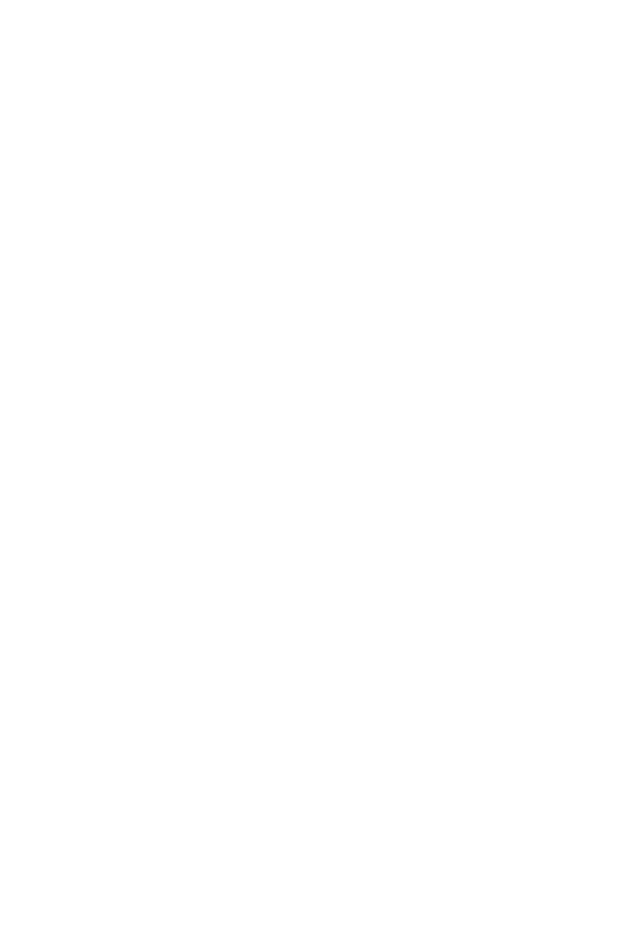
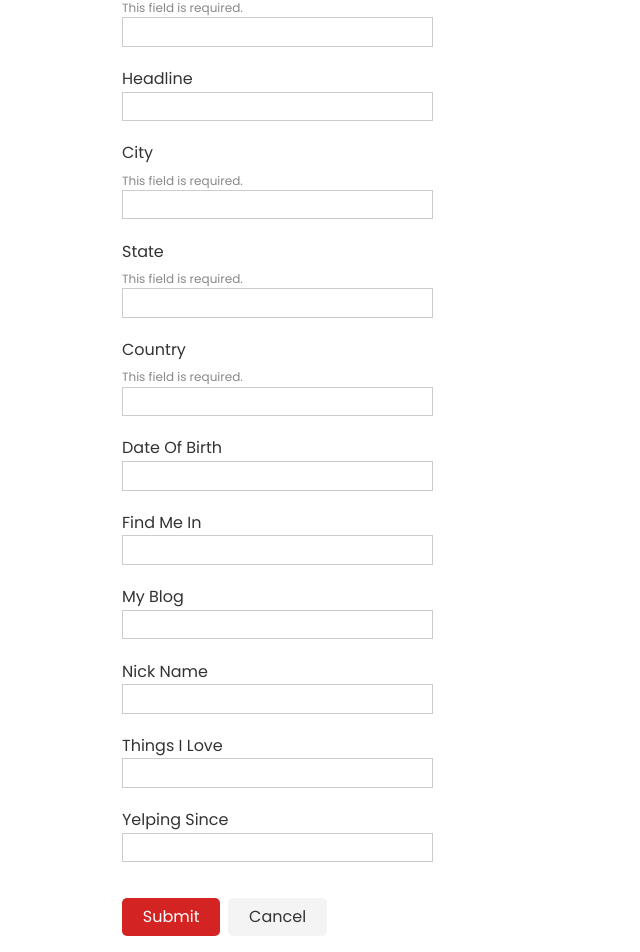
Before and after one commit to harika517/yelp-cmpe273-lab2, a React (Create React App) app in the folder frontend/: page /edituserprofile in a window 1280 px wide. Shown: the part 258-1210 px from the top of the page, without its empty margins (0-640 px from the left). Before the commit the page ends 800 px from the top, so only its background shows below. Built offline with nearby package versions, Linux system fonts and the light colour scheme; no server answers.

Commit message:
Restaurants page Configured

```diff
--- a/frontend/src/App.css
+++ b/frontend/src/App.css
@@ -100,8 +100,8 @@
 /******** Restaurant Menu Images*****/
 
 img {
-    width: 240px;
-    height: 265px;
+    width: 200px;
+    height: 200px;
 }
 
 
@@ -792,8 +792,7 @@
 
 /* Profiles Page */
 
-
-/* .profile {
+.profile {
     display: grid;
     grid-template-columns: 3fr 3fr 3fr;
     align-items: left;
@@ -801,6 +800,8 @@
     padding: 1rem;
     line-height: 1;
     margin-bottom: 1rem;
+    border: 1px solid #eeeeef;
+    box-shadow: 0 4px 8px 0 rgba(0, 0, 0, 0.2);
 }
 
 
--- a/frontend/src/App.js
+++ b/frontend/src/App.js
@@ -14,8 +14,10 @@
 import CreateRestProfile from './components/Dashboard/RestProfile';
 import CreateUserProfile from './components/Dashboard/UserProfile';
 import EditRestProfile from './components/Dashboard/EditRestProfile';
+import EditUserProfile from './components/Dashboard/EditUserProfile';
 import ViewMenuItems from './components/MenuItems/ViewMenuItems';
 import AddMenuItem from './components/MenuItems/AddMenuItem';
+import RestaurantsPage from './components/Restaurants/RestaurantsPage';
 
 import setAuthToken from './utils/setAuthToken';
 import PrivateRoute from './components/routing/PrivateRoute';
@@ -60,13 +62,16 @@
               <Route exact path='/register' component={CustSignUp} />
               <Route exact path='/restlogin' component={RestLogin} />
               <Route exact path='/restregister' component={RestRegister} />
+              <Route exact path='/restaurantspage' component={RestaurantsPage}/>
               <PrivateRoute exact path='/restdashboard' component={RestDashboard} />
               <PrivateRoute exact path='/userdashboard' component={UserDashboard} />
               <PrivateRoute exact path='/createprofile' component={CreateRestProfile}/>
               <PrivateRoute exact path='/createuserprofile' component={CreateUserProfile}/>
               <PrivateRoute exact path='/updateprofile' component ={EditRestProfile}/>
+              <PrivateRoute exact path='/edituserprofile' component={EditUserProfile}/>
               <PrivateRoute exact path='/viewmenu' component={ViewMenuItems}/>
               <PrivateRoute exact path='/addmenuitem' component={AddMenuItem}/>
+
             </switch>
             <Alert />
           </section>
--- a/frontend/src/actions/restprofile.js
+++ b/frontend/src/actions/restprofile.js
@@ -2,7 +2,8 @@
 import { setAlert } from './alert';
 import {
     GET_REST_PROFILE,
-    REST_PROFILE_ERROR
+    REST_PROFILE_ERROR,
+    GET_ALL_REST_PROFILES
 } from './types';
 
 // Get current restaurant profile
@@ -57,6 +58,25 @@
     }
 };
 
+// get all the restaurant profiles
+
+
+export const getAllRestProfiles = () => async(dispatch) => {
+    try {
+        const res = await axios.get('api/restprofile');
+        dispatch({
+            type: GET_ALL_REST_PROFILES,
+            payload: res.data
+        });
+
+    } catch (err) {
+        dispatch({
+            type: REST_PROFILE_ERROR,
+            payload: { msg: err.response.statusText, status: err.response.status }
+        })
+    }
+}
+
 //edit profile
 // export const editProfile = (formData, history, edit = false) => async(
 //     dispatch
--- a/frontend/src/actions/types.js
+++ b/frontend/src/actions/types.js
@@ -13,6 +13,7 @@
 export const REST_LOGIN_FAIL = 'REST_LOGIN_FAIL';
 export const LOGOUT = 'LOGOUT';
 export const GET_REST_PROFILE = 'GET_REST_PROFILE';
+export const GET_ALL_REST_PROFILES = 'GET_ALL_REST_PROFILES';
 export const REST_PROFILE_ERROR = 'REST_PROFILE_ERROR';
 export const GET_USER_PROFILE = 'GET_USER_PROFILE';
 export const USER_PROFILE_ERROR = 'USER_PROFILE_ERROR';
--- /dev/null
+++ b/frontend/src/components/Dashboard/EditUserProfile.js
@@ -0,0 +1,206 @@
+import React, { Fragment, useState, useEffect} from 'react'
+import {Link, withRouter} from 'react-router-dom'
+import DashboardNav from '../layout/DashboardNav';
+import PropTypes from 'prop-types'
+import {connect} from 'react-redux'
+import {createUserProfile, getCurrentUserProfile} from '../../actions/userprofile'
+
+const EditUserProfile = ({ userprofile:{userprofile, loading}, createUserProfile, getCurrentUserProfile, history}) => {
+    const [formData, setFormData] = useState({
+        contact: '',
+        headline: '',
+        city: '',
+        country: '',
+        dateOfBirth: '',
+        findmein: '',
+        myBlog: '',
+        nickName: '',
+        state: '',
+        thingsILove: '',
+        yelpingSince: ''
+      });
+
+      useEffect(()=>{
+        getCurrentUserProfile();
+
+        setFormData({
+            contact: loading || !userprofile.contact ? '': userprofile.contact,
+            headline: loading || !userprofile.headline ? '': userprofile.headline,
+            city: loading || !userprofile.city ? '': userprofile.city,
+            country: loading || !userprofile.country ? '': userprofile.country,
+            dateOfBirth: loading || !userprofile.dateOfBirth ? '': userprofile.dateOfBirth,
+            findmein: loading || !userprofile.findmein ? '': userprofile.findmein,
+            myBlog: loading || !userprofile.myBlog ? '': userprofile.myBlog,
+            nickName: loading || !userprofile.nickName ? '': userprofile.nickName,
+            state: loading || !userprofile.state ? '': userprofile.state,
+            thingsILove: loading || !userprofile.thingsILove ? '': userprofile.thingsILove,
+            yelpingSince: loading || !userprofile.yelpingSince ? '': userprofile.yelpingSince,
+        })
+    }, [loading]);
+
+    const {
+        contact,
+        headline,
+        city,
+        country,
+        dateOfBirth,
+        findmein,
+        myBlog,
+        nickName,
+        state,
+        thingsILove,
+        yelpingSince
+      } = formData;
+
+      const onChange = (e) =>
+      setFormData({ ...formData, [e.target.name]: e.target.value });
+
+    const onSubmit = (e) => {
+      e.preventDefault();
+      createUserProfile(formData, history, true);
+    };
+
+
+    return (
+        <Fragment>
+            <DashboardNav/>
+            <div className='container'>
+            <h1 className="text-dark medium">Update Profile</h1>
+            <form className="form" onSubmit={(e) => onSubmit(e)}>
+            <div className="form-group">
+          <label for="Contact">Contact</label>
+          <br />
+          <small className="form-text">This field is required.</small>
+          <input
+            type="text"
+            name="contact"
+            value={contact}
+            onChange={(e) => onChange(e)}
+          />
+        </div>
+        <div className="form-group">
+          <label for="headline">Headline</label>
+          <br />
+          <input
+            type="text"
+            name="headline"
+            value={headline}
+            onChange={(e) => onChange(e)}
+          />
+        </div>
+        <div className="form-group">
+          <label for="city">City</label>
+          <br />
+          <small className="form-text">This field is required.</small>
+          <input
+            type="text"
+            name="city"
+            value={city}
+            onChange={(e) => onChange(e)}
+          />
+        </div>
+        <div className="form-group">
+          <label for="state">State</label>
+          <br />
+          <small className="form-text">This field is required.</small>
+          <input
+            type="text"
+            name="state"
+            value={state}
+            onChange={(e) => onChange(e)}
+          />
+        </div>
+        <div className="form-group">
+          <label for="country">Country</label>
+          <br />
+          <small className="form-text">This field is required.</small>
+          <input
+            type="text"
+            name="country"
+            value={country}
+            onChange={(e) => onChange(e)}
+          />
+        </div>
+        <div className="form-group">
+          <label for="dateOfBirth">Date Of Birth</label>
+          <br />
+          <input
+            type="text"
+            name="dateOfBirth"
+            value={dateOfBirth}
+            onChange={(e) => onChange(e)}
+          />
+        </div>
+        <div className="form-group">
+          <label for="findmein">Find Me In </label>
+          <br />
+          <input
+            type="text"
+            name="findmein"
+            value={findmein}
+            onChange={(e) => onChange(e)}
+          />
+        </div>
+        <div className="form-group">
+          <label for="myBlog">My Blog</label>
+          <br />
+          <input
+            type="text"
+            name="myBlog"
+            value={myBlog}
+            onChange={(e) => onChange(e)}
+          />
+        </div>
+        <div className="form-group">
+          <label for="nickName">Nick Name</label>
+          <br />
+          <input
+            type="text"
+            name="nickName"
+            value={nickName}
+            onChange={(e) => onChange(e)}
+          />
+        </div>
+
+        <div className="form-group">
+          <label for="thingsILove">Things I Love</label>
+          <br />
+          <input
+            type="text"
+            name="thingsILove"
+            value={thingsILove}
+            onChange={(e) => onChange(e)}
+          />
+        </div>
+        <div className="form-group">
+          <label for="yelpingSince">Yelping Since</label>
+          <br />
+          <input
+            type="text"
+            name="yelpingSince"
+            value={yelpingSince}
+            onChange={(e) => onChange(e)}
+          />
+        </div>
+        <input type="submit" className="btn btn-dark my-1" value="Submit"/>
+        <Link className="btn btn-light my-1" to="/userdashboard">
+          Cancel
+        </Link>
+            </form>
+            </div>
+        </Fragment>
+    )
+}
+
+EditUserProfile.propTypes = {
+    createUserProfile: PropTypes.func.isRequired,
+    getCurrentUserProfile: PropTypes.func.isRequired,
+    userprofile: PropTypes.object.isRequired,
+
+}
+
+const mapStateToProps = state =>({
+    userprofile: state.userprofile
+})
+
+export default connect(mapStateToProps, {createUserProfile, getCurrentUserProfile})(withRouter(EditUserProfile));
--- /dev/null
+++ b/frontend/src/components/Restaurants/RestaurantsPage.js
@@ -0,0 +1,46 @@
+import React, {Fragment, useEffect} from 'react'
+import PropTypes from 'prop-types'
+import {Link} from 'react-router-dom'
+import { connect } from 'react-redux';
+import Spinner from '../layout/spinner'
+import {getAllRestProfiles} from '../../actions/restprofile'
+import DashboardNav from '../layout/DashboardNav';
+import RestPrfoileItem from './RestPrfoileItem';
+//getAllRestProfiles()
+
+const RestaurantsPage = ({getAllRestProfiles, restprofile:{restprofiles, loading}}) => {
+    useEffect(()=>{
+        getAllRestProfiles();
+    }, [])
+    return (
+        <Fragment>
+            <DashboardNav/>
+            {loading ? <Spinner/> : <Fragment>
+
+                <div className="container">
+                <h1 className="lead text-dark"> Restaurant Results
+                {' '}<Link to='/userdashboard' className="btn btn-dark"> Go Back</Link>
+                </h1>
+                <div claasName='profiles'>
+                    {restprofiles.length > 0 ? (
+                        restprofiles.map(profile=>(
+                            <RestPrfoileItem key={profile._id} profile={profile}/>
+                        ))): <p>No Profiles were found ...</p>}
+                </div>
+                </div>
+                </Fragment>}
+        </Fragment>
+    )
+}
+
+RestaurantsPage.propTypes = {
+    getAllRestProfiles: PropTypes.func.isRequired,
+    restprofile: PropTypes.object.isRequired,
+
+}
+
+const mapStateToProps = state => ({
+    restprofile: state.restprofile
+})
+
+export default connect(mapStateToProps, {getAllRestProfiles})(RestaurantsPage);
```
Also changed, not shown: frontend/src/components/Dashboard/UserDashboard.js (+3 -9 lines), frontend/src/components/Restaurants/RestPrfoileItem.js (added, +56 -0 lines), frontend/src/reducers/restprofile.js (+8 -1 lines), 1 other file (tests, documents, lock files or other folders).
